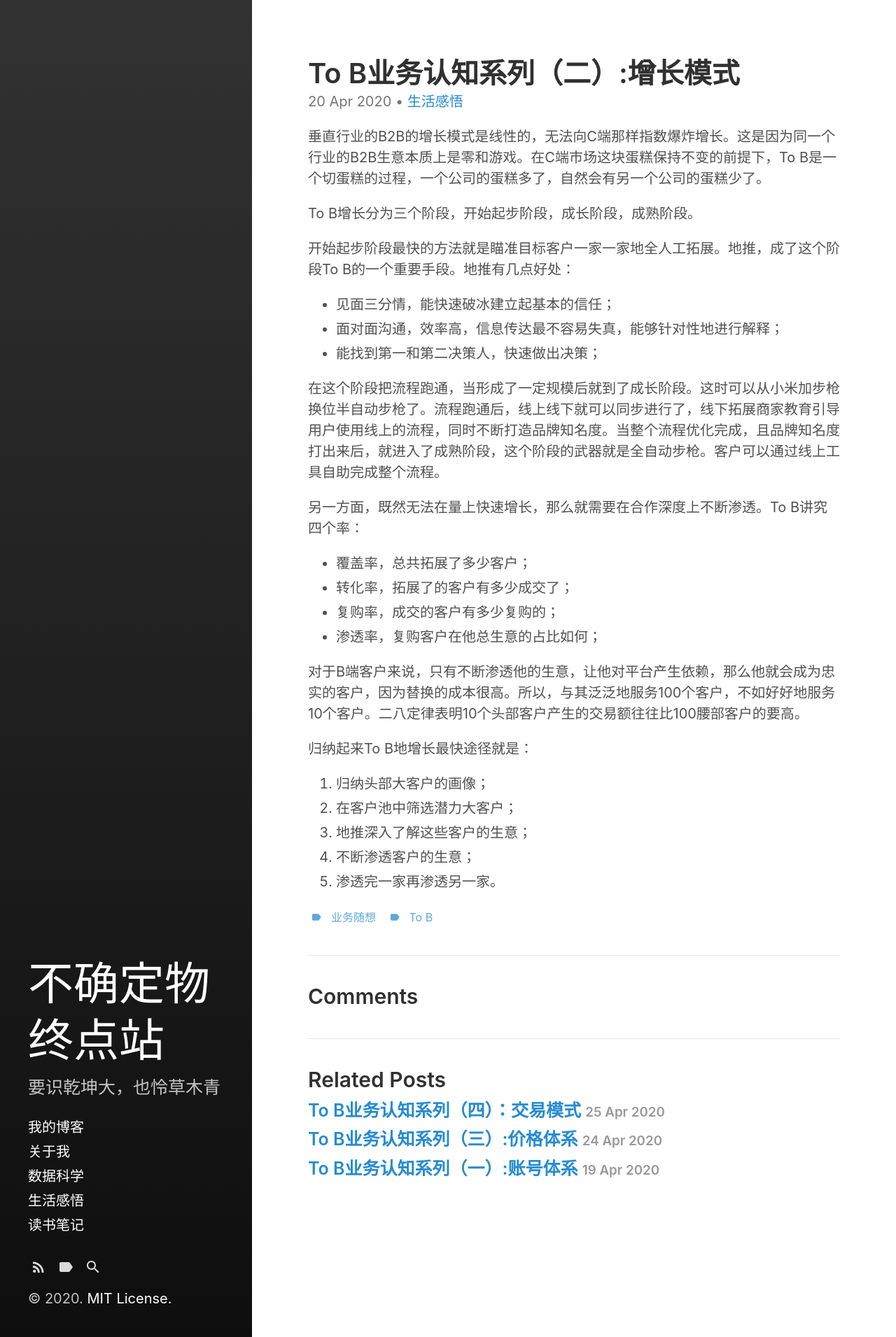
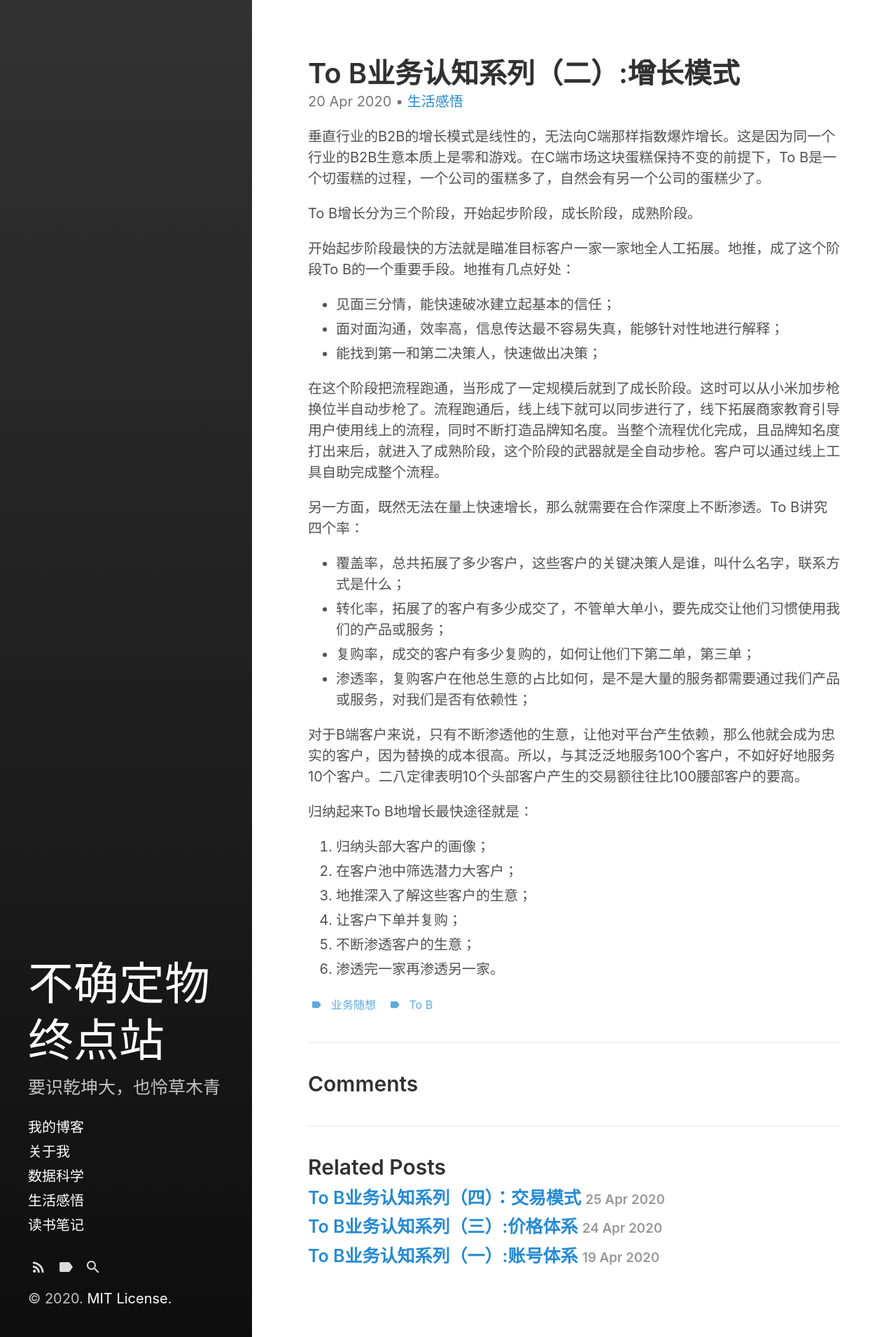
Before and after one commit to Bin0Lin/Bin0Lin.github.io, a Jekyll site: the page built from _posts/2020-04-20-To B业务认知系列（二）：增长模式.md, in a window 1280 px wide. Shown: the whole page at 70% size. Built offline with Jekyll 4.4.1, drawn with Linux system fonts in a browser that asks for light colours.

Commit message:
Update 2020-04-20-To B业务认知系列（二）：增长模式.md

```diff
--- a/_posts/2020-04-20-To B业务认知系列（二）：增长模式.md
+++ b/_posts/2020-04-20-To B业务认知系列（二）：增长模式.md
@@ -21,10 +21,10 @@ To B增长分为三个阶段，开始起步阶段，成长阶段，成熟阶段
 在这个阶段把流程跑通，当形成了一定规模后就到了成长阶段。这时可以从小米加步枪换位半自动步枪了。流程跑通后，线上线下就可以同步进行了，线下拓展商家教育引导用户使用线上的流程，同时不断打造品牌知名度。当整个流程优化完成，且品牌知名度打出来后，就进入了成熟阶段，这个阶段的武器就是全自动步枪。客户可以通过线上工具自助完成整个流程。
 
 另一方面，既然无法在量上快速增长，那么就需要在合作深度上不断渗透。To B讲究四个率：
-- 覆盖率，总共拓展了多少客户；
-- 转化率，拓展了的客户有多少成交了；
-- 复购率，成交的客户有多少复购的；
-- 渗透率，复购客户在他总生意的占比如何；
+- 覆盖率，总共拓展了多少客户，这些客户的关键决策人是谁，叫什么名字，联系方式是什么；
+- 转化率，拓展了的客户有多少成交了，不管单大单小，要先成交让他们习惯使用我们的产品或服务；
+- 复购率，成交的客户有多少复购的，如何让他们下第二单，第三单；
+- 渗透率，复购客户在他总生意的占比如何，是不是大量的服务都需要通过我们产品或服务，对我们是否有依赖性；
 
 对于B端客户来说，只有不断渗透他的生意，让他对平台产生依赖，那么他就会成为忠实的客户，因为替换的成本很高。所以，与其泛泛地服务100个客户，不如好好地服务10个客户。二八定律表明10个头部客户产生的交易额往往比100腰部客户的要高。
 
@@ -32,5 +32,6 @@ To B增长分为三个阶段，开始起步阶段，成长阶段，成熟阶段
 1. 归纳头部大客户的画像；
 2. 在客户池中筛选潜力大客户；
 3. 地推深入了解这些客户的生意；
-4. 不断渗透客户的生意；
-5. 渗透完一家再渗透另一家。
+4. 让客户下单并复购；
+5. 不断渗透客户的生意；
+6. 渗透完一家再渗透另一家。
```
